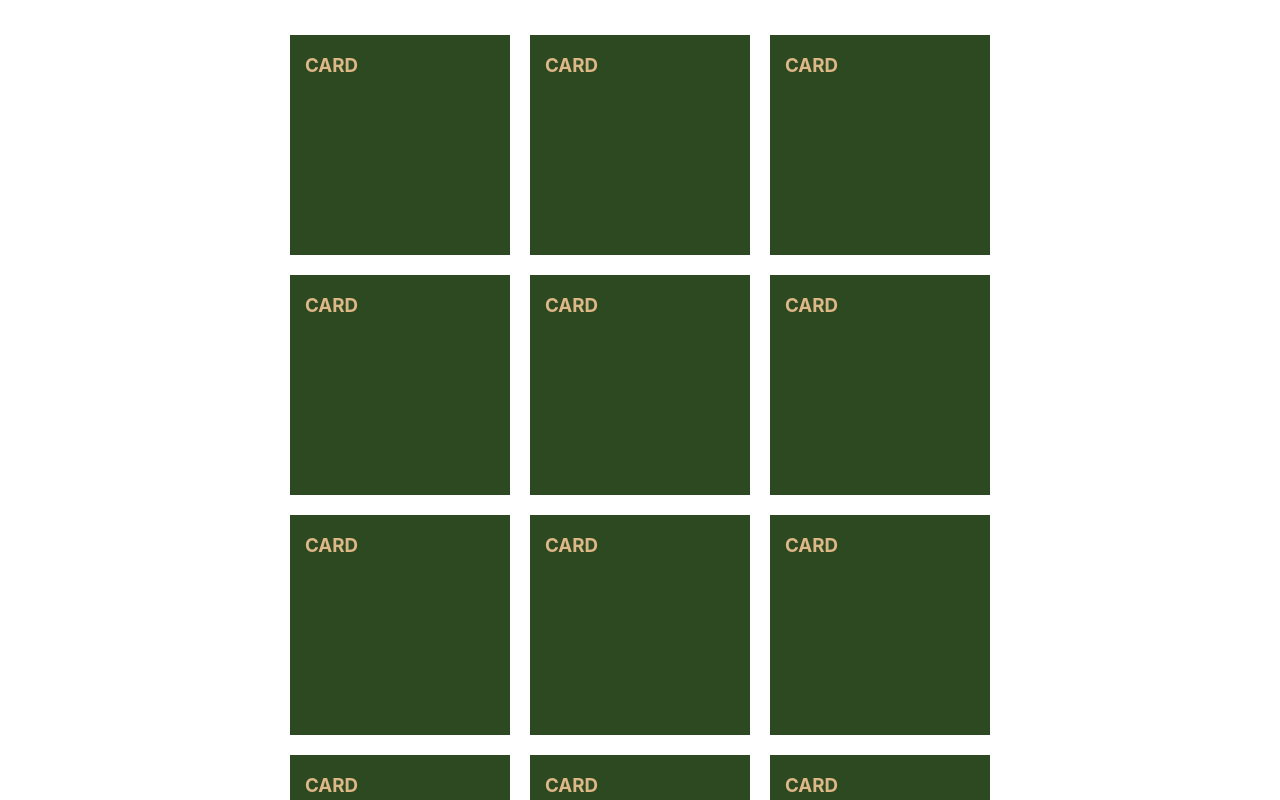
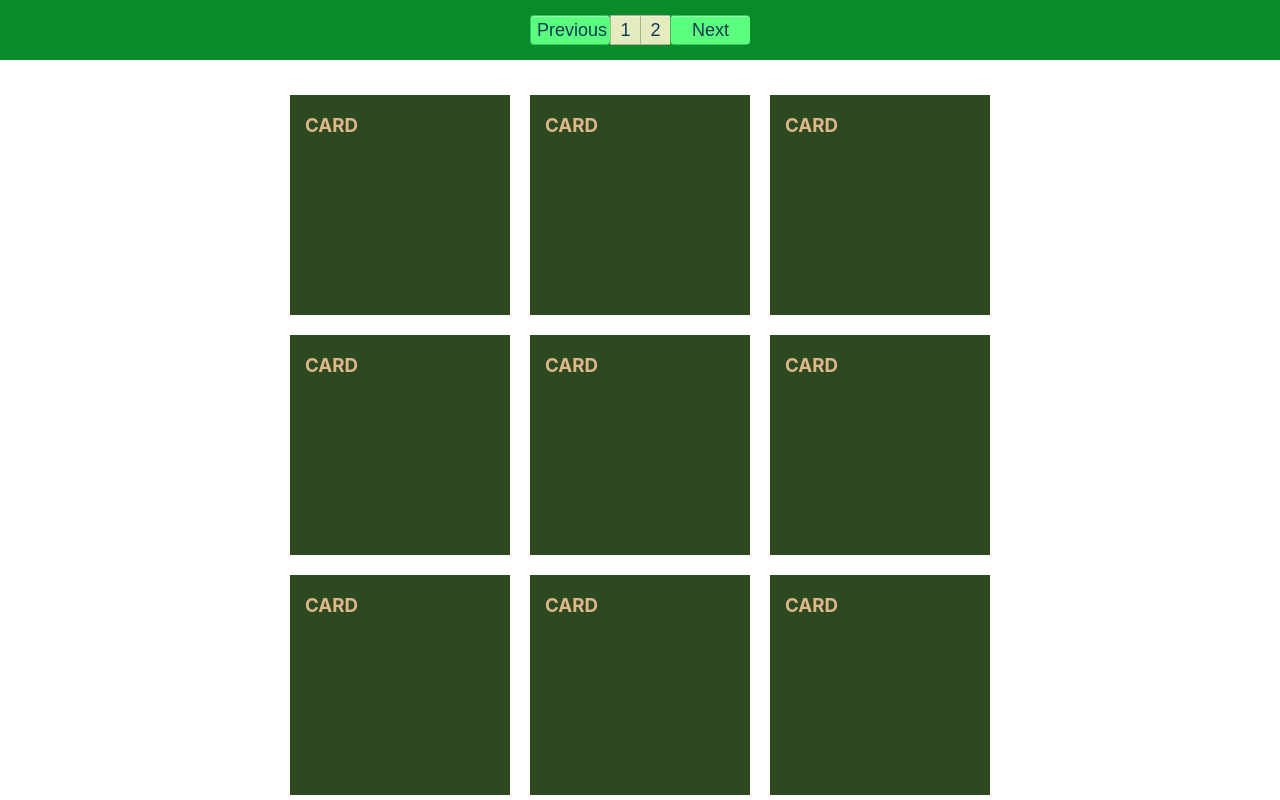
Before and after one commit to Hermes91/PF-Henry, a React (Create React App) app in the folder client/front/: page / in a window 1280 px wide. Shown: the top 800 px of the page. Built offline with nearby package versions, Linux system fonts and the light colour scheme.

Commit message:
added Pagination module inside the grillCard

```diff
--- /dev/null
+++ b/client/front/src/components/Pagination/pagination.jsx
@@ -0,0 +1,28 @@
+import React from "react";
+import s from '../Pagination/pagination.module.css'
+
+
+const Pagination = ({ totalPost, postPerPage, setCurrentPage, currentPage }) => {
+    let pages = []
+
+
+    for (let i = 1; i <= Math.ceil(totalPost / postPerPage); i++) {
+        pages.push(i)
+    }
+
+    return (
+        <div className={s.pagination}>
+            {pages.map((page, idx) => {
+                return <div key={idx}>
+                    <button
+                        onClick={() => setCurrentPage(page)}
+                        className={page === currentPage ? 'active' : ''}>
+                        {page}
+                    </button>
+                </div>
+            })}
+        </div>
+    )
+}
+
+export default Pagination
--- /dev/null
+++ b/client/front/src/components/Pagination/pagination.module.css
@@ -0,0 +1,20 @@
+.pagination {
+    display: flex;
+    align-items: center;
+    justify-content: center;
+    flex-direction: row;
+}
+
+.pagination button:hover {
+    background: rgba(255, 255, 255, 0.2);
+    border-top-color: rgba(0, 0, 0, 0.35);
+    border-bottom-color: rgba(0, 0, 0, 0.5);
+}
+
+.pagination button:focus,
+.pagination button:active {
+    padding-top: 4px;
+    border-left-width: 1px;
+    background: rgba(255, 255, 255, 0.15);
+    box-shadow: inset 0px 2px 1px 0px rgba(0, 0, 0, 0.25);
+}
--- a/client/front/src/components/grillCard/grillCard.jsx
+++ b/client/front/src/components/grillCard/grillCard.jsx
@@ -1,10 +1,17 @@
 import { React, useState, useEffect } from 'react'
 import Loading from '../loading/loading'
-import Card from './card'
+// import ProductCard from '../ProductCard/ProductCard'
+import Card from '../grillCard/card'
 import s from './grillCard.module.css'
+import Pagination from '../Pagination/pagination'
 
 export default function GrillCard() {
     const [loading, setLoading] = useState(true)
+    const [currentPage, setCurrentPage] = useState(1)
+    const [postPage] = useState(15)
+
+    const plants = [1, 2, 3, 4, 5, 6, 7, 8, 9, 10, 1, 2, 3, 4, 5, 6, 7, 8, 9, 10, 1, 2, 3, 4, 5, 6]
+
 
     useEffect(() => {
         setTimeout(() => {
@@ -12,25 +19,49 @@ export default function GrillCard() {
         }, "2500")
     })
 
+    const lastPostIndex = currentPage * postPage
+    const firstPostIndex = lastPostIndex - postPage
+    var totalPages = Math.ceil(plants.length / postPage)
+
+    function pagination() {
+        return plants.slice(firstPostIndex, lastPostIndex)
+    }
+
+    const nextPage = () => {
+        if (currentPage < totalPages)
+            setCurrentPage(currentPage + 1)
+    }
+
+    const previousPage = () => {
+        if (currentPage > 1)
+            setCurrentPage(currentPage - 1)
+    }
 
     return (
         <div className={s.shopContainer} >
+
+            <div className={s.util}>
+                <div className={s.pag}>
+                    <button onClick={previousPage} className={s.prevNext}>Previous</button>
+                    <Pagination
+                        totalPost={plants.length}
+                        postPerPage={postPage}
+                        setCurrentPage={setCurrentPage}
+                        currentPage={currentPage} />
+                    <button onClick={nextPage} className={s.prevNext}>Next</button>
+                </div>
+            </div>
+
             {loading ? <div>
                 <Loading />
             </div> :
                 <div className={s.cardsGrid}>
-                    <Card/>
-                    <Card/>
-                    <Card/>
-                    <Card/>
-                    <Card/>
-                    <Card/>
-                    <Card/>
-                    <Card/>
-                    <Card/>
-                    <Card/>
-                    <Card/>
-                    <Card/>
+                    {plants && pagination().map((plants, idx) => {
+                        return <Card
+                            key={idx}
+                            data={plants}
+                        />
+                    })}
 
                     {/* <ProductCard /> */}
                 </div>}
--- a/client/front/src/components/grillCard/grillCard.module.css
+++ b/client/front/src/components/grillCard/grillCard.module.css
@@ -1,3 +1,35 @@
+.util {
+    display: inline;
+}
+
+.pag {
+    padding-top: 15px;
+    padding-bottom: 15px;
+    display: flex;
+    flex-direction: row;
+    justify-content: center;
+    align-items: flex-end;
+    background-color: #088b29;
+}
+
+.pag .prevNext {
+    width: 80px;
+    border-radius: 4px;
+    background-color: #5aff7e;
+}
+
+.pag button {
+    color: #0B3954;
+    background-color: #e6eabf;
+    height: 30px;
+    width: 30px;
+    font-size: 18px;
+    padding-top: 1px;
+    border: 1px solid rgba(0, 0, 0, 0.25);
+    border-right-width: 0px;
+    box-shadow: inset 0px 1px 0px 0px rgba(255, 255, 255, 0.35);
+}
+
 .shopContainer {
     margin: 0px;
     padding: 0px;
```
